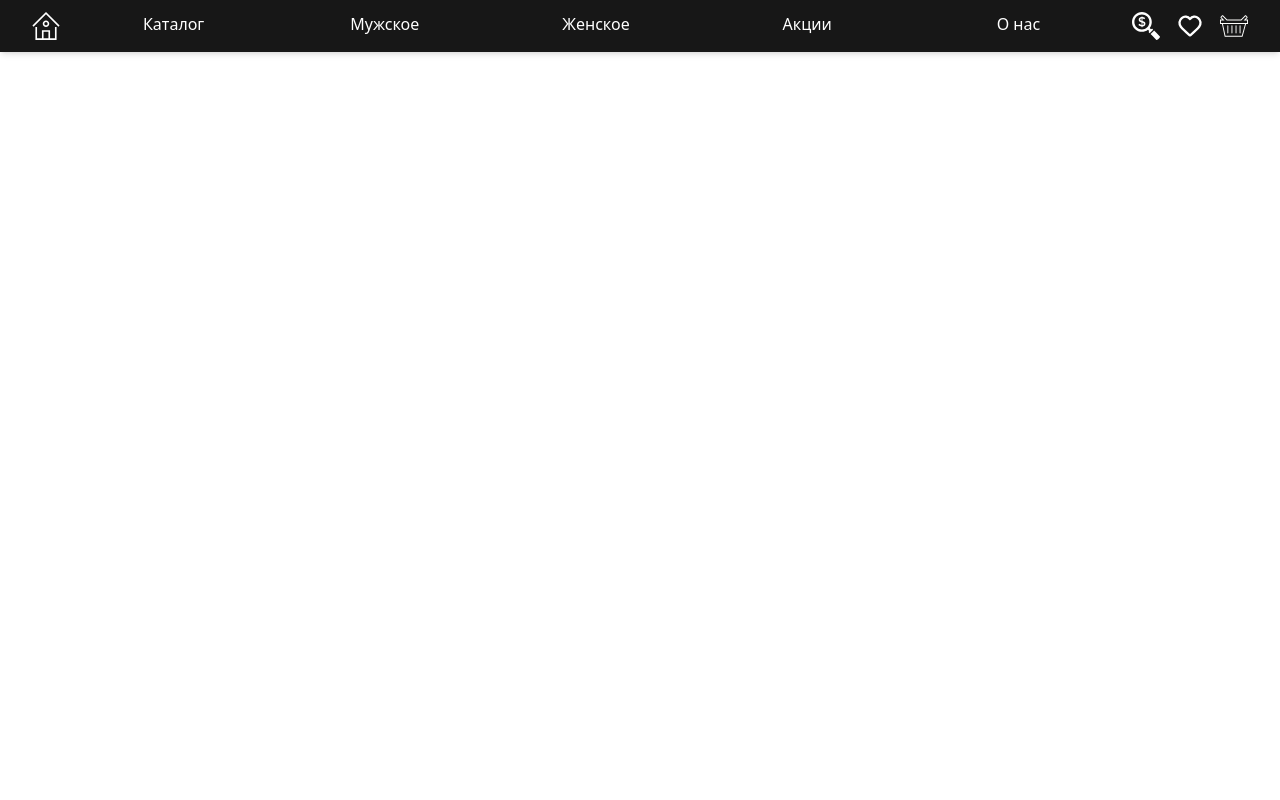
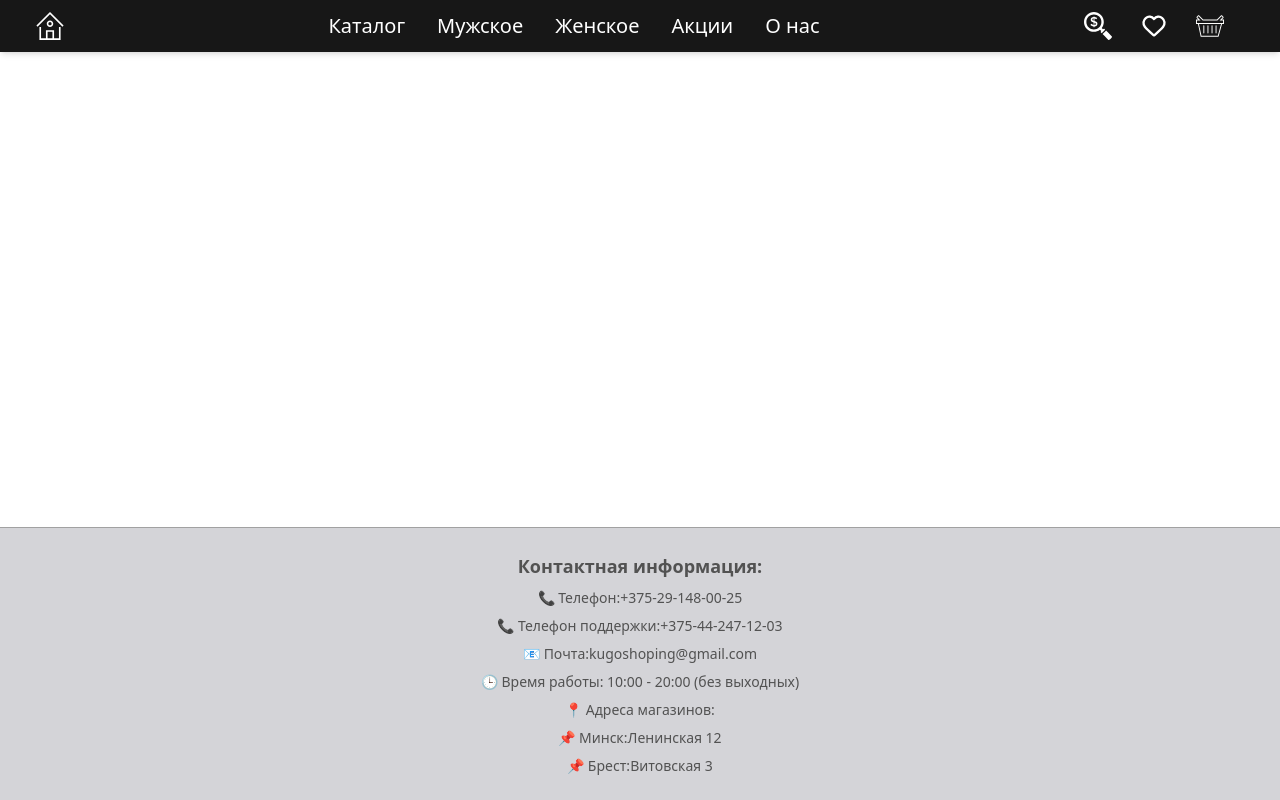
Before and after one commit to Kirill-cmd-ops/sneaker_shop, a Next.js app in the folder frontend/: page / in a window 1280 px wide. Built offline with nearby package versions, Linux system fonts and the light colour scheme.

Commit message:
Create Footer and update NavBar

```diff
--- a/frontend/app/components/Footer.js
+++ b/frontend/app/components/Footer.js
@@ -0,0 +1,41 @@
+export default function Footer() {
+  return (
+    <footer className="bg-zinc-300 text-neutral-600 text-center py-6 mt-auto border-t border-neutral-400">
+      <div className="flex flex-col items-center space-y-2">
+        <p className="text-lg font-semibold">Контактная информация:</p>
+        <p className="text-sm">
+          📞 Телефон:
+          <a href="tel:+375291480025" className="text-neutral-600 font-medium hover:text-neutral-800 transition">
+            +375-29-148-00-25
+          </a>
+        </p>
+        <p className="text-sm">
+          📞 Телефон поддержки:
+          <a href="tel:+375442471203" className="text-neutral-600 font-medium hover:text-neutral-800 transition">
+            +375-44-247-12-03
+          </a>
+        </p>
+        <p className="text-sm">
+          📧 Почта:
+          <a href="mailto:kugoshoping@gmail.com" className="text-neutral-600 font-medium hover:text-neutral-800 transition">
+            kugoshoping@gmail.com
+          </a>
+        </p>
+        <p className="text-sm">🕒 Время работы: <span className="font-medium">10:00 - 20:00 (без выходных)</span></p>
+        <p className="text-sm">📍 Адреса магазинов:</p>
+        <p className="text-sm">
+          📌 Минск:
+          <a href="https://yandex.ru/maps/?text=Минск, Ленинская 12" className="text-neutral-600 font-medium hover:text-neutral-800 transition" target="_blank">
+            Ленинская 12
+          </a>
+        </p>
+        <p className="text-sm">
+          📌 Брест:
+          <a href="https://yandex.ru/maps/?text=Брест, Витовская 3" className="text-neutral-600 font-medium hover:text-neutral-800 transition" target="_blank">
+            Витовская 3
+          </a>
+        </p>
+      </div>
+    </footer>
+  );
+}
--- a/frontend/app/components/Navbar.jsx
+++ b/frontend/app/components/Navbar.jsx
@@ -5,37 +5,43 @@ export default function Navbar() {
   return (
     <header className="fixed top-0 left-0 w-full bg-neutral-900 text-white shadow-md py-1 z-50">
       <nav className="container mx-auto px-6">
-        <ul className="flex justify-between max-w-full mx-auto">
-            <li className="text-center">
+        <ul className="flex justify-between w-full items-center">
+
+            <li className="ml-1">
                 <button className="cursor-pointer transition duration-300 ease-in-out p-2 hover:brightness-75">
                     <img src="/home.svg" alt="Логотип" className="h-7 w-7" style={{ filter: "invert(1)" }} />
                 </button>
           </li>
-          <li className="flex-1 text-center">
+
+          <div className="flex space-x-4 text-xl">
+              <li className="text-center">
                 <Link href="/catalog" className="hover:text-gray-400 transition inline-block px-2 py-2">
                   Каталог
                 </Link>
               </li>
-          <li className="flex-1 text-center">
+              <li className="text-center">
                 <Link href="/men" className="hover:text-gray-400 transition inline-block px-2 py-2">
                   Мужское
                 </Link>
               </li>
-          <li className="flex-1 text-center">
+              <li className="text-center">
                 <Link href="/women" className="hover:text-gray-400 transition inline-block px-2 py-2">
                   Женское
                 </Link>
               </li>
-          <li className="flex-1 text-center">
+              <li className="text-center">
                 <Link href="/sales" className="hover:text-gray-400 transition inline-block px-2 py-2">
                   Акции
                 </Link>
               </li>
-          <li className="flex-1 text-center">
+              <li className="text-center">
                 <Link href="/about" className="hover:text-gray-400 transition inline-block px-2 py-2">
                   О нас
                 </Link>
               </li>
+          </div>
+
+          <div className="flex space-x-3 mr-6">
               <li className="text-center">
                 <button className="cursor-pointer transition duration-300 ease-in-out p-2 hover:brightness-75">
                     <img src="/search.svg" alt="Поиск" className="h-7 w-7" style={{ filter: "invert(1)" }} />
@@ -51,6 +57,7 @@ export default function Navbar() {
                     <img src="/basket.svg" alt="Корзина" className="h-7 w-7" style={{ filter: "invert(1)" }} />
                 </button>
               </li>
+          </div>
         </ul>
       </nav>
     </header>
--- a/frontend/app/layout.js
+++ b/frontend/app/layout.js
@@ -1,6 +1,7 @@
 import { Geist, Geist_Mono } from "next/font/google";
 import "./globals.css";
 import Navbar from "./components/Navbar";
+import Footer from "./components/Footer";
 
 const geistSans = Geist({
   variable: "--font-geist-sans",
@@ -23,6 +24,7 @@ export default function RootLayout({ children }) {
       <body className={`${geistSans.variable} ${geistMono.variable} flex flex-col min-h-screen`}>
         <Navbar />
         <main className="flex-grow">{children}</main>
+        <Footer />
       </body>
     </html>
   );
```
Lines whose indentation alone changed are shown as unchanged.
